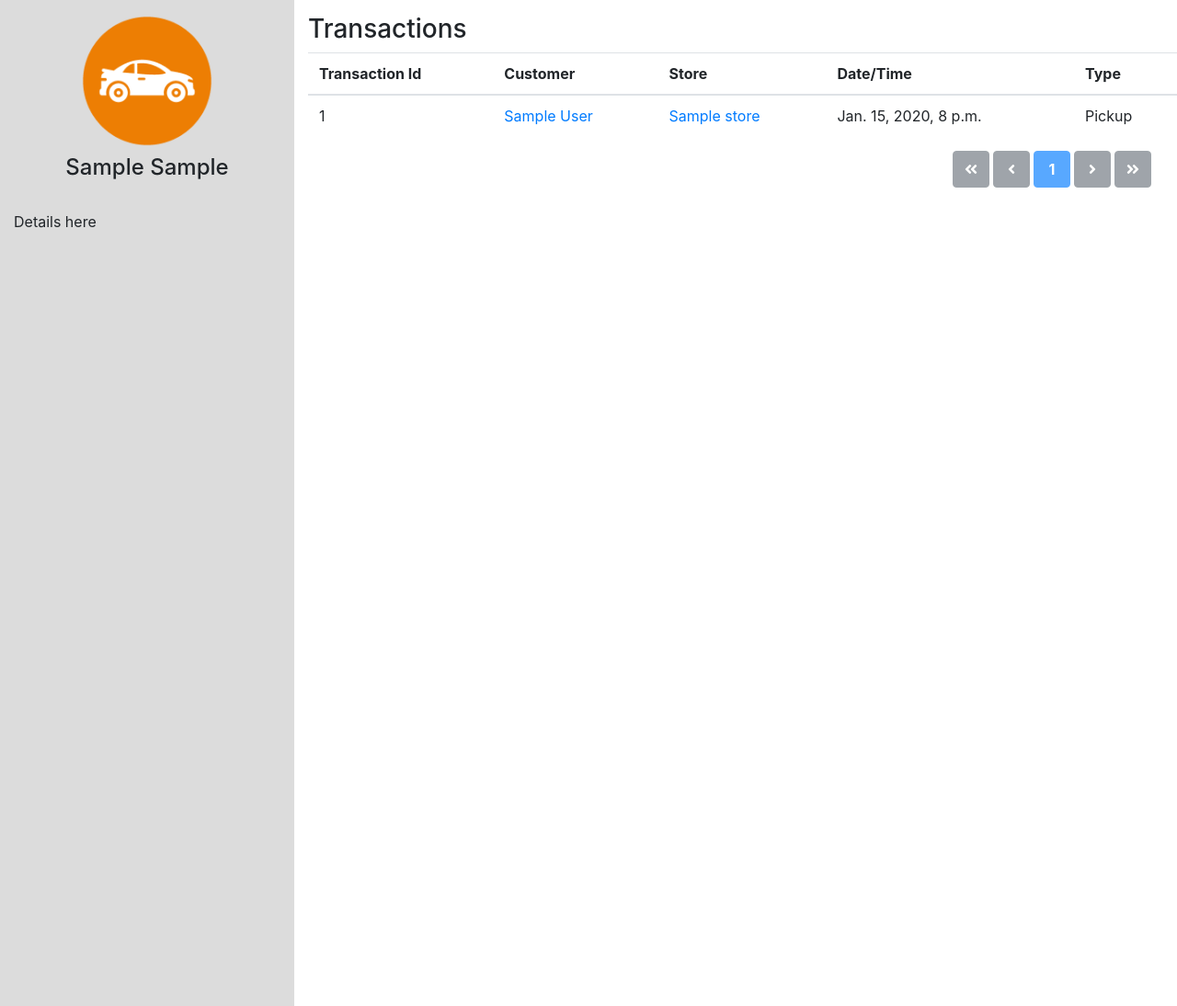
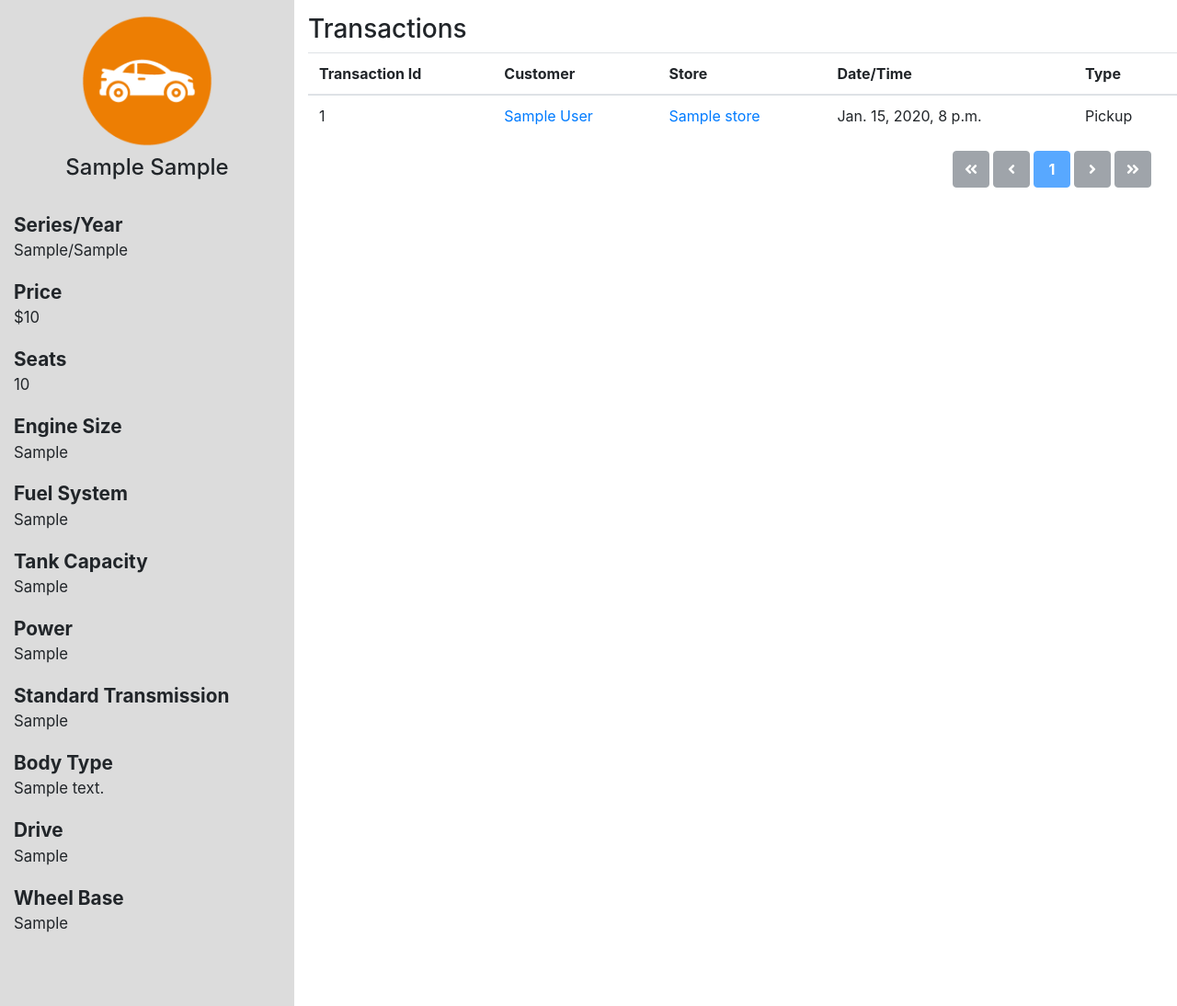
Before and after one commit to thomasvogelaar/IFB299, a Django app: page /cars/1 in a window 1280 px wide. Shown: the part 56-1150 px from the top of the page at 92% size. Run offline with Django 3.2, Linux system fonts and the light colour scheme; a user stored in the database is signed in; tables that the repository leaves empty hold one stand-in row (values such as "Sample post"); some libraries are stand-ins or nearby versions.

Commit message:
Added car details on lefthand side of details page.

```diff
--- a/carrental/templates/core/car_details.html
+++ b/carrental/templates/core/car_details.html
@@ -5,7 +5,17 @@
     <h4 class="entity-title pb-4">{{ car.make }} {{ car.model }}</h4>
 {% endblock %}
 {% block left-content %}
-    Details here
+    <div class="detail-head">Series/Year</div> <div class="detail-body">{{ car.series }}/{{ car.series_year }}</div>
+    <div class="detail-head">Price</div> <div class="detail-body">${{ car.price }}</div>
+    <div class="detail-head">Seats</div> <div class="detail-body">{{ car.seats }}</div>
+    <div class="detail-head">Engine Size</div> <div class="detail-body">{{ car.enginesize }}</div>
+    <div class="detail-head">Fuel System</div> <div class="detail-body">{{ car.fuelsystem }}</div>
+    <div class="detail-head">Tank Capacity</div> <div class="detail-body">{{ car.tankcapacity }}</div>
+    <div class="detail-head">Power</div> <div class="detail-body">{{ car.power }}</div>
+    <div class="detail-head">Standard Transmission</div> <div class="detail-body">{{ car.standardtransmission }}</div>
+    <div class="detail-head">Body Type</div> <div class="detail-body">{{ car.bodyType }}</div>
+    <div class="detail-head">Drive</div> <div class="detail-body">{{ car.drive }}</div>
+    <div class="detail-head">Wheel Base</div> <div class="detail-body">{{ car.wheelbase }}</div>
 {% endblock %}
 {% block right-content %}
     <h3>Transactions</h3>
```
